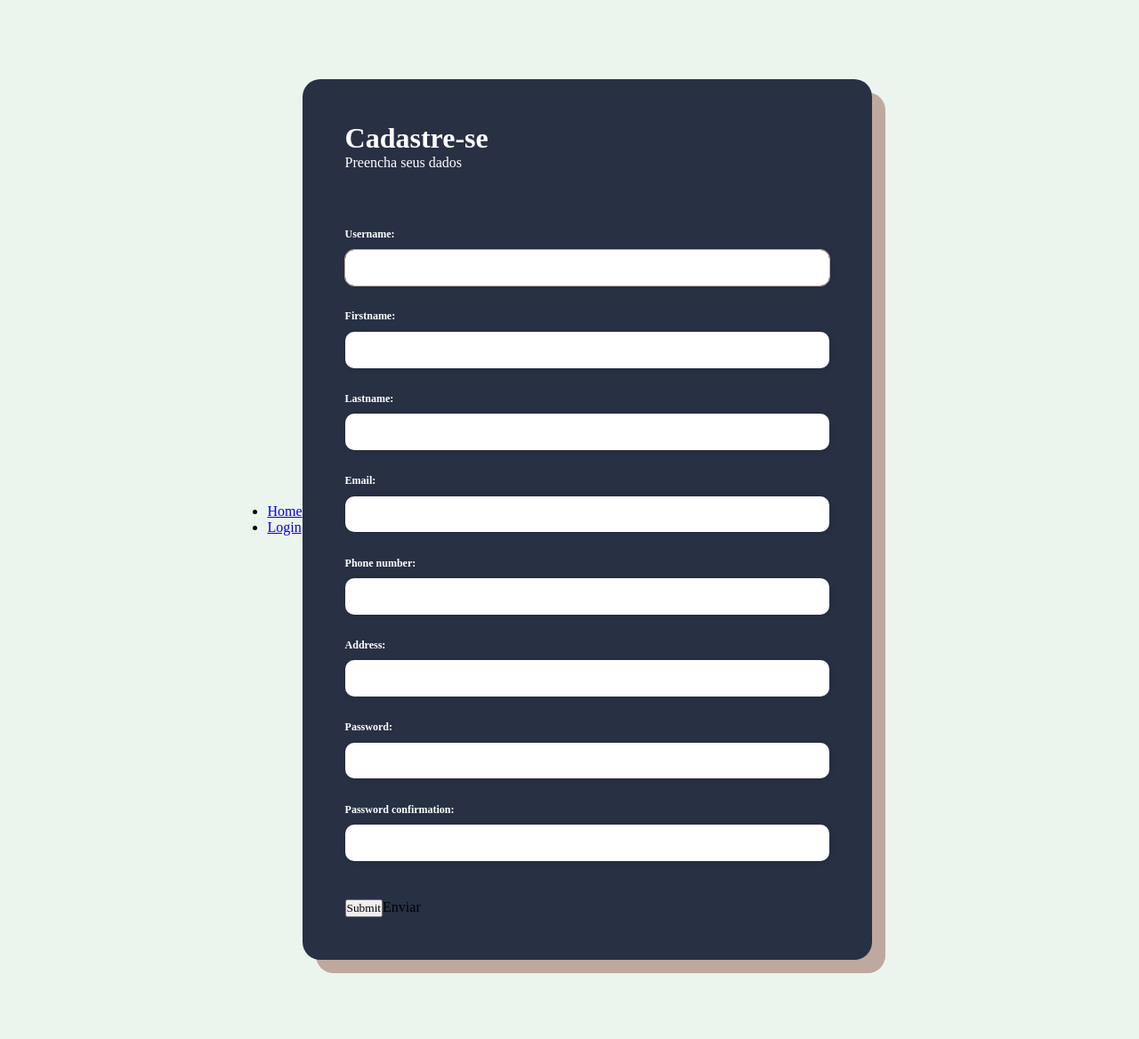
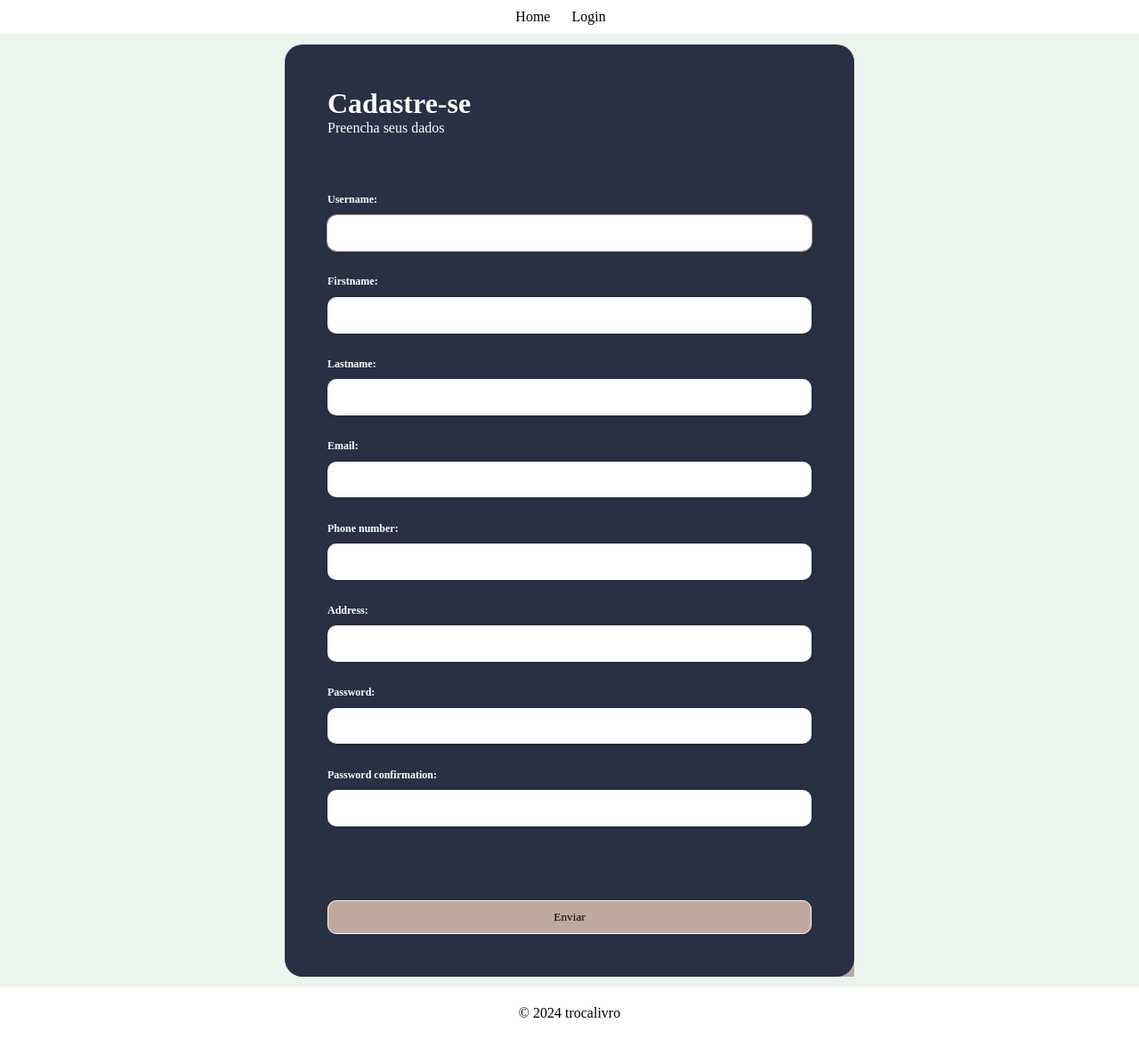
Before and after one commit to Pirol4/Trocalivro, a Django app: page /library/signup/ in a window 1280 px wide. Shown: the whole page at 89% size. Run offline with Django 3.2, Linux system fonts and the light colour scheme; some web fonts are replaced.

Commit message:
Registration

```diff
--- a/trocalivro/library/static/css/signup_style.css
+++ b/trocalivro/library/static/css/signup_style.css
@@ -18,6 +18,44 @@ body {
 .container {
     width: 100%;
     display: center;
+}
+
+header {
+    background-color: #FFFFFF; /* Cor de fundo azul */
+    padding: 10px 0; /* Espaçamento interno */
+    text-align: center; /* Alinhamento do texto */
+    width: 100%; /* Largura total */
+    margin: 0; /* Margem zero */
+    position: fixed; /* Fixa o cabeçalho na parte superior */
+    top: 0; /* Distância do topo */
+    z-index: 1000; /* Z-index para garantir que fique acima de outros elementos */
+}
+
+/* Estilos para a barra de navegação */
+.sidebar-nav {
+    list-style-type: none; /* Remove marcadores da lista */
+    padding: 0; /* Remove espaçamento interno da lista */
+}
+
+.sidebar-nav li {
+    display: inline-block; /* Exibe os itens da lista em linha */
+    margin-right: 20px; /* Espaçamento entre os itens */
+}
+
+.sidebar-nav li a {
+    color: #000000; /* Cor do texto branco */
+    text-decoration: none; /* Remove sublinhado dos links */
+}
+
+.sidebar-nav li a:hover {
+    text-decoration: underline; /* Adiciona sublinhado no hover dos links */
+}
+
+.container {
+    margin-top: 80px; /* Margem superior para afastar do cabeçalho */
+    margin-bottom: 100px; /* Margem inferior para afastar do rodapé */
+    height: calc(100vh - 120px); /* Altura calculada: 100% da altura da viewport menos a altura do cabeçalho e do rodapé */
+    overflow-y: auto; /* Adiciona uma barra de rolagem vertical se o conteúdo ultrapassar a altura disponível */
 }
 
 .form {
@@ -107,7 +145,7 @@ body {
     color: #000000be;
 }
 
-.submit-button button {
+.submit-button input[type="submit"]{
     width: 100%;
     margin-top: 2.5rem;
     border: none;
@@ -118,15 +156,28 @@ body {
     cursor: pointer;
 }
 
-.submit-button button:hover {
+.submit-button input[type="submit"]:hover{
     background-color: #8B786D;
 }
 
-.submit-button button a {
+.submit-button input[type="submit"] a{
     text-decoration: none;
     font-size: 0.93rem;
     font-weight: 500;
     color: #FFFFFF;
+}
+
+/* Estilos para o rodapé */
+footer {
+    background-color: #FFFFFF; /* Cor de fundo cinza claro */
+    color: #000000; /* Cor do texto */
+    padding: 20px 0; /* Espaçamento interno */
+    text-align: center; /* Alinhamento do texto */
+    width: 100%; /* Largura total */
+    margin-top: 50px; /* Espaçamento do topo */
+    position: fixed; /* Posição absoluta para fixar no final da página */
+    bottom: 0; /* Fixa no final da página */
+    left: 0;
 }
 
 @media screen and (max-width: 1330px) {
--- a/trocalivro/library/templates/registration/signup.html
+++ b/trocalivro/library/templates/registration/signup.html
@@ -9,8 +9,10 @@
     <link rel="stylesheet" href="{% static 'css/signup_style.css' %}" />
     <title>Cadastro</title>
 </head>
+
 <body>
-    <div class="container-fluid">
+    <header>
+      <div class="container-fluid">
         <div class="row">
           <div class="col-sm-2">
             {% block sidebar %}
@@ -25,7 +27,9 @@
             {% endblock %}
           </div>
         </div>
-    </div>
+      </div>
+    </header>
+
     <div class="container">
         <div class="form">
             <div class="form-header">
@@ -47,11 +51,19 @@
                     {% endfor %}
                 </div>
                 <div class="submit-button">
-                    <input type="submit">Enviar</input>
+                    <input type="submit" value="Enviar"></input>
                 </div>
             </form>
         </div>
     </div>
+
+  <!--rodapé-->
+  <footer>
+    <div class="footer-content">
+      <p id="copyright">© 2024 trocalivro</p>
+    </div>
+  </footer>
+
 </body>
 
 </html>
```
